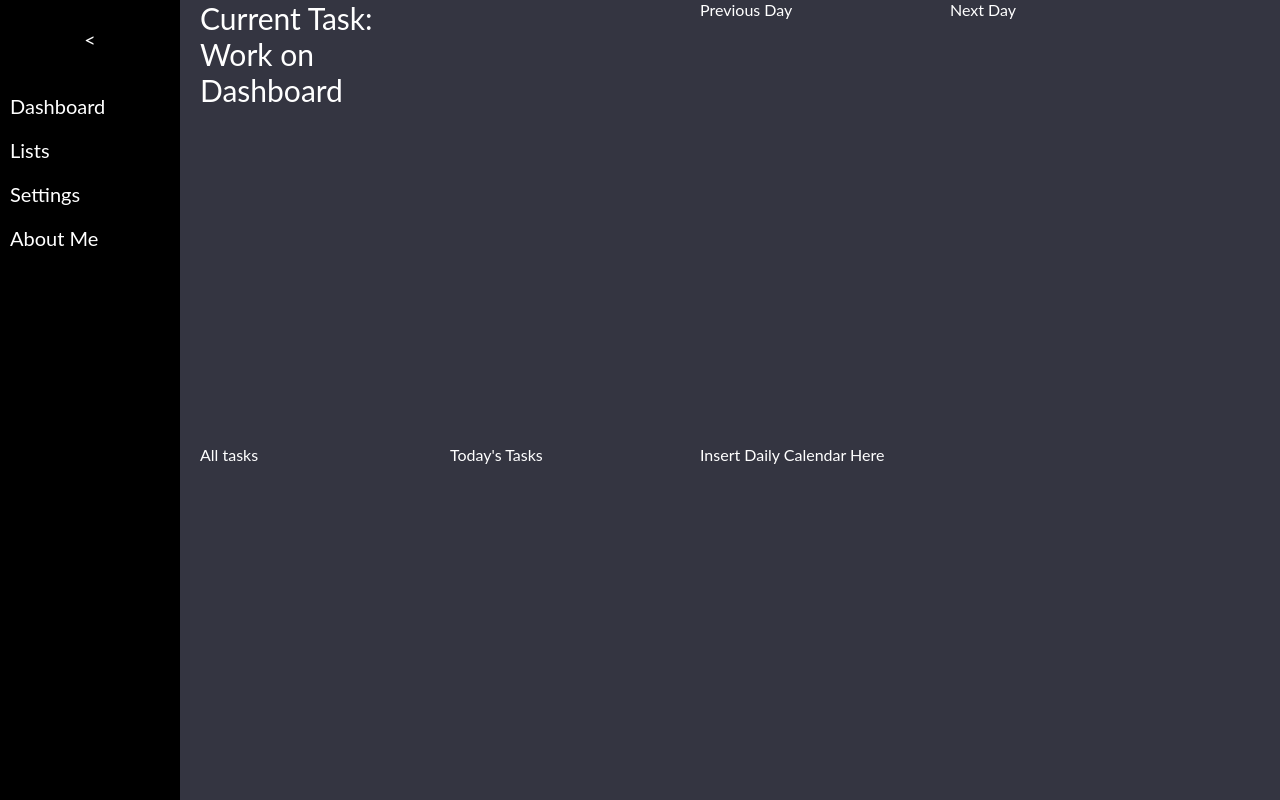
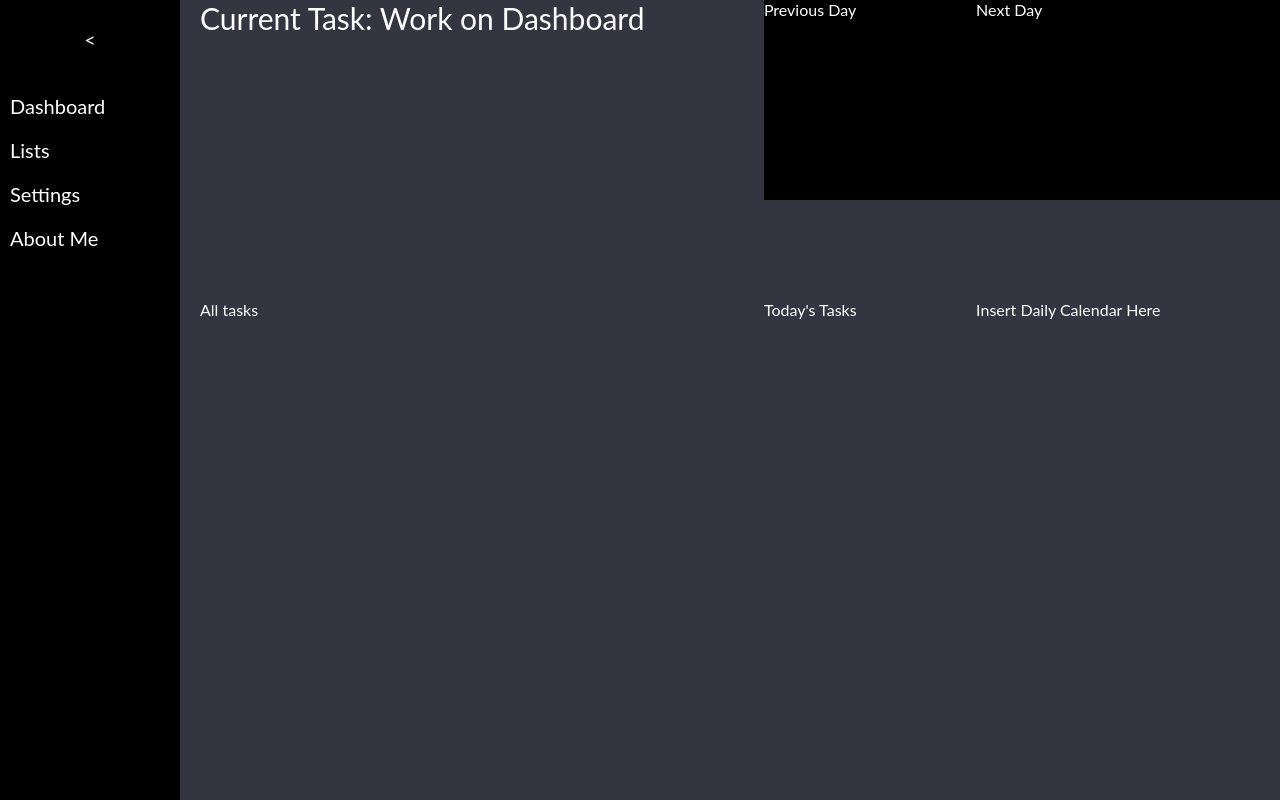
Before and after one commit to philwing100/Portfolio-Vue-Frontend, a Vue app: page /dashboard in a window 1280 px wide. Built offline with nearby package versions, Linux system fonts and the light colour scheme.

Commit message:
More edits to skeleton of dashboard

```diff
--- a/src/views/Dashboard.vue
+++ b/src/views/Dashboard.vue
@@ -1,65 +1,69 @@
 <template>
-  <div class="grid-container">
+  <div>
+    <div class="grid-container">
     <div class="heroText">Current Task: Work on Dashboard</div>
-    <div class="bigButton previousDay">Previous Day</div>
-    <div class="bigButton nextDay">Next Day</div>
+    <div class="bigButton previousDay" :style="{'background-color': colors.sidebar}">Previous Day</div>
+    <div class="bigButton nextDay" :style="{'background-color': colors.sidebar}">Next Day</div>
+
+
+
+    <div class="Seperator"></div>
     <div class="listContainer allTasks">All tasks</div>
     <div class="listContainer todayTasks">Today's Tasks</div>
 
     <div class="calendarTemp">Insert Daily Calendar Here</div>
-
   </div>
-
+</div>
 </template>
 
 <script>
+import colors from '@/assets/colors.json';
 
 export default {
-//import colors from '@/assets/colors.json';
+  name: 'DashboardWorld',
 
+  setup() {
+    return{
+    colors:colors
+  };
+  },
 
-  name: 'DashboardWorld',
-  components: {
-  }
 }
 </script>
 
 <style>
 .grid-container{
   display:grid;
-  grid-template-columns: 250px 250px 250px 250px 250px 250px;
-  grid-template-rows: 100px ifr;
-  height:100vh;
+  grid-template-rows: 200px 100px 400px;
+  height: 100vh;
 }
 
 .heroText{
   font-size:30px;
+  grid-row:1;
 }
 
 .bigButton{
-
+  grid-row:1;
+  color:white;
 }
 
 .previousDay{
- grid-column:3;
 }
 
 .nextDay{
-  grid-column:4;
 }
 
 .allTasks{
-  grid-column:1;
-  grid-row:2;
+  grid-row:3;
 }
 
 .todayTasks{
-  grid-column:2;
-  grid-row:2;
+  grid-row:3;
 }
 
 .calendarTemp{
-  grid-column:3;
-  grid-row:2;
+  grid-row:3;
+
 }
 </style>
```
